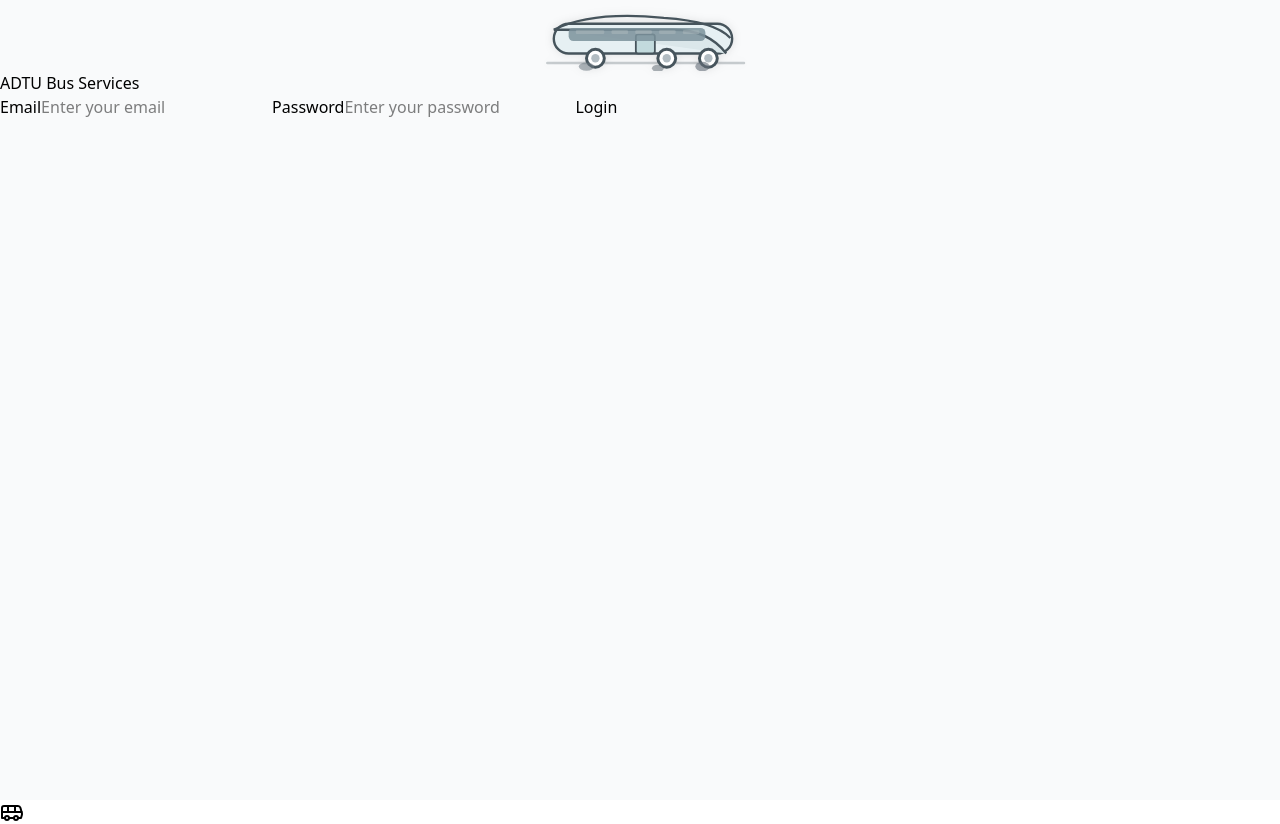
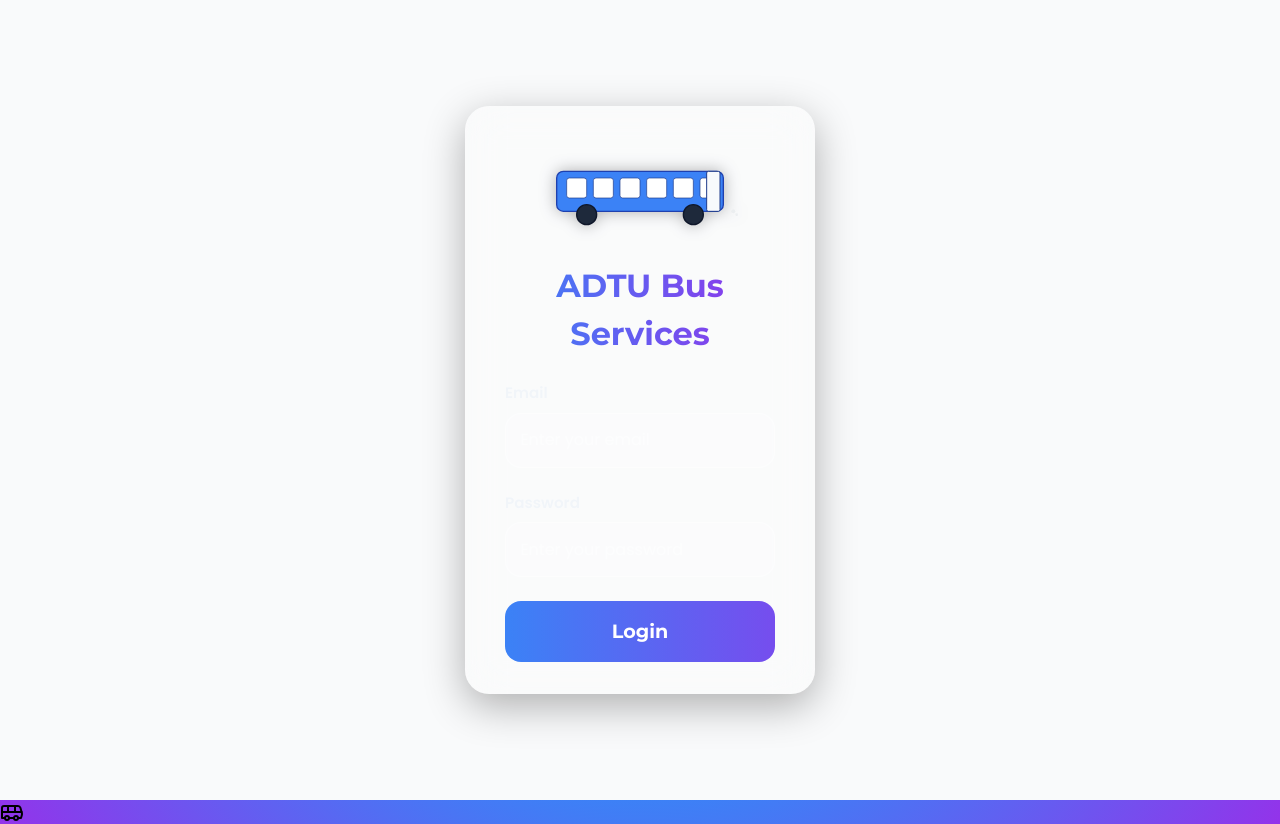
Before and after one commit to chaudharyy-surajj/University-Bus, a React (Vite) app: page /login in a window 1280 px wide. Built offline with nearby package versions, Linux system fonts and the light colour scheme.

Commit message:
Login Page-3

```diff
--- a/src/pages/Login.css
+++ b/src/pages/Login.css
@@ -1,14 +1,17 @@
+@import url("https://fonts.googleapis.com/css2?family=Montserrat:wght@600;700&family=Poppins:wght@400;500;600&display=swap");
+
+/* Background with cursor-following radial gradient */
 :root {
   --x: 50%;
   --y: 50%;
 }
-
 body {
   background: radial-gradient(circle at var(--x) var(--y), #6ee7b7, #3b82f6, #9333ea);
   transition: background 0.2s ease;
-  font-family: "Poppins", "Rubik", sans-serif;
+  font-family: "Poppins", "Montserrat", sans-serif;
 }
 
+/* Container */
 .login-bg {
   min-height: 100vh;
   display: flex;
@@ -16,6 +19,7 @@ body {
   align-items: center;
 }
 
+/* Card */
 .login-card {
   background: rgba(255, 255, 255, 0.2);
   backdrop-filter: blur(20px);
@@ -26,21 +30,20 @@ body {
   text-align: center;
   transition: transform 0.2s ease, box-shadow 0.2s ease;
 }
-.login-card:hover {
-  transform: perspective(1000px) rotateY(5deg) rotateX(5deg);
-  box-shadow: 0 20px 50px rgba(0, 0, 0, 0.5);
-}
 
+/* Title */
 .login-title {
   font-size: 2rem;
   margin: 1.5rem 0;
   font-weight: 800;
+  font-family: "Montserrat", sans-serif;
   background: linear-gradient(90deg, #3b82f6, #9333ea);
   background-clip: text;
   -webkit-background-clip: text;
   -webkit-text-fill-color: transparent;
 }
 
+/* Labels */
 .login-label {
   text-align: left;
   margin-bottom: 0.5rem;
@@ -48,8 +51,10 @@ body {
   font-weight: 600;
   color: #f1f5f9;
   display: block;
+  font-family: "Poppins", sans-serif;
 }
 
+/* Inputs */
 .login-input {
   width: 100%;
   padding: 0.9rem;
@@ -67,6 +72,7 @@ body {
   border: 1px solid #9333ea;
 }
 
+/* Button */
 .login-button {
   width: 100%;
   padding: 1rem;
@@ -77,6 +83,7 @@ body {
   color: #fff;
   font-size: 1.2rem;
   font-weight: 700;
+  font-family: "Montserrat", sans-serif;
   cursor: pointer;
   transition: background-position 0.4s ease, transform 0.2s ease, box-shadow 0.2s ease;
 }
@@ -86,29 +93,9 @@ body {
   box-shadow: 0 8px 20px rgba(147, 51, 234, 0.6);
 }
 
-/* Animations */
-@keyframes tire-rotate {
-  0% {
-    transform: rotate(0deg);
-    transform-origin: center;
-  }
-  100% {
-    transform: rotate(360deg);
-    transform-origin: center;
-  }
+/* SVG Bus */
+.bus-logo {
+  width: 200px;
+  margin: auto;
+  filter: drop-shadow(0 0 8px rgba(0, 0, 0, 0.3));
 }
-
-@keyframes dust-float-right {
-  0% {
-    opacity: 1;
-    transform: translate(0, 0) scale(1);
-  }
-  50% {
-    opacity: 0.5;
-    transform: translate(15px, -20px) scale(0.8);
-  }
-  100% {
-    opacity: 0;
-    transform: translate(30px, -40px) scale(0.5);
-  }
-}
--- a/src/pages/Login.jsx
+++ b/src/pages/Login.jsx
@@ -1,164 +1,90 @@
-import React, { useState, useEffect } from "react";
+import React, { useEffect } from "react";
+import "./Login.css";
+
+const BusLogo = () => (
+  <svg
+    xmlns="http://www.w3.org/2000/svg"
+    viewBox="0 0 600 300"
+    className="bus-logo"
+  >
+    {/* Bus Body */}
+    <rect x="50" y="100" width="500" height="120" rx="20" fill="#3b82f6" stroke="#1e40af" strokeWidth="4" />
+
+    {/* Windows */}
+    <rect x="80" y="120" width="60" height="60" rx="8" fill="#fff" stroke="#1e3a8a" strokeWidth="2" />
+    <rect x="160" y="120" width="60" height="60" rx="8" fill="#fff" stroke="#1e3a8a" strokeWidth="2" />
+    <rect x="240" y="120" width="60" height="60" rx="8" fill="#fff" stroke="#1e3a8a" strokeWidth="2" />
+    <rect x="320" y="120" width="60" height="60" rx="8" fill="#fff" stroke="#1e3a8a" strokeWidth="2" />
+    <rect x="400" y="120" width="60" height="60" rx="8" fill="#fff" stroke="#1e3a8a" strokeWidth="2" />
+    <rect x="480" y="120" width="50" height="60" rx="8" fill="#fff" stroke="#1e3a8a" strokeWidth="2" />
+
+    {/* Tires (static) */}
+    <circle cx="140" cy="230" r="30" fill="#1e293b" stroke="#0f172a" strokeWidth="4" />
+    <circle cx="460" cy="230" r="30" fill="#1e293b" stroke="#0f172a" strokeWidth="4" />
+
+    {/* Door */}
+    <rect x="500" y="100" width="40" height="120" rx="5" fill="#f8fafc" stroke="#1e3a8a" strokeWidth="3" />
+
+    {/* Dust effect */}
+    <circle cx="580" cy="220" r="6" fill="#e5e7eb" opacity="0.6">
+      <animate attributeName="cx" from="580" to="650" dur="1.5s" repeatCount="indefinite" />
+      <animate attributeName="cy" from="220" to="200" dur="1.5s" repeatCount="indefinite" />
+      <animate attributeName="opacity" from="0.6" to="0" dur="1.5s" repeatCount="indefinite" />
+    </circle>
+    <circle cx="590" cy="230" r="4" fill="#e5e7eb" opacity="0.6">
+      <animate attributeName="cx" from="590" to="660" dur="2s" repeatCount="indefinite" />
+      <animate attributeName="cy" from="230" to="210" dur="2s" repeatCount="indefinite" />
+      <animate attributeName="opacity" from="0.6" to="0" dur="2s" repeatCount="indefinite" />
+    </circle>
+  </svg>
+);
 
 const Login = ({ onLogin }) => {
-  const [email, setEmail] = useState("");
-  const [password, setPassword] = useState("");
+  useEffect(() => {
+    const card = document.querySelector(".login-card");
 
-  // Cursor-following gradient
-  useEffect(() => {
     const handleMouseMove = (e) => {
-      document.documentElement.style.setProperty("--x", `${e.clientX}px`);
-      document.documentElement.style.setProperty("--y", `${e.clientY}px`);
+      const rect = card.getBoundingClientRect();
+      const x = e.clientX - rect.left;
+      const y = e.clientY - rect.top;
+
+      const centerX = rect.width / 2;
+      const centerY = rect.height / 2;
+
+      const rotateX = ((y - centerY) / centerY) * 10;
+      const rotateY = ((x - centerX) / centerX) * 10;
+
+      card.style.transform = `perspective(1000px) rotateX(${-rotateX}deg) rotateY(${rotateY}deg)`;
     };
-    window.addEventListener("mousemove", handleMouseMove);
-    return () => window.removeEventListener("mousemove", handleMouseMove);
+
+    const resetTransform = () => {
+      card.style.transform = "perspective(1000px) rotateX(0deg) rotateY(0deg)";
+    };
+
+    card.addEventListener("mousemove", handleMouseMove);
+    card.addEventListener("mouseleave", resetTransform);
+
+    return () => {
+      card.removeEventListener("mousemove", handleMouseMove);
+      card.removeEventListener("mouseleave", resetTransform);
+    };
   }, []);
-
-  const handleSubmit = (e) => {
-    e.preventDefault();
-    onLogin();
-  };
 
   return (
     <div className="login-bg">
-      <form className="login-card" onSubmit={handleSubmit}>
+      <div className="login-card">
         <BusLogo />
         <h2 className="login-title">ADTU Bus Services</h2>
-
         <label className="login-label">Email</label>
-        <input
-          type="email"
-          placeholder="Enter your email"
-          className="login-input"
-          value={email}
-          onChange={(e) => setEmail(e.target.value)}
-          required
-          autoComplete="username"
-        />
-
+        <input type="text" className="login-input" placeholder="Enter your email" />
         <label className="login-label">Password</label>
-        <input
-          type="password"
-          placeholder="Enter your password"
-          className="login-input"
-          value={password}
-          onChange={(e) => setPassword(e.target.value)}
-          required
-          autoComplete="current-password"
-        />
-
-        <button type="submit" className="login-button">
+        <input type="password" className="login-input" placeholder="Enter your password" />
+        <button className="login-button" onClick={onLogin}>
           Login
         </button>
-      </form>
+      </div>
     </div>
   );
 };
 
-// ORIGINAL BUS LOGO (your version)
-// ORIGINAL BUS LOGO (tires fixed - no rotation)
-const BusLogo = () => (
-  <svg
-    style={{ width: "220px", margin: "auto", filter: "drop-shadow(0 0 4px rgba(0,0,0,0.1))" }}
-    xmlns="http://www.w3.org/2000/svg"
-    viewBox="0 0 370 120"
-    fill="none"
-  >
-    <g transform="scale(-1,1) translate(-370,0)">
-      {/* Bus body */}
-      <rect
-        x="30"
-        y="40"
-        rx="25"
-        ry="25"
-        width="300"
-        height="50"
-        fill="#e6f0f3"
-        stroke="#46545C"
-        strokeWidth="4"
-      />
-      <path
-        d="M40 90 Q70 50 130 50 L330 50"
-        stroke="#46545C"
-        strokeWidth="4"
-        fill="#dbe7ea"
-      />
-      <path
-        d="M33 64 Q58 36 145 30 Q265 18 330 50"
-        stroke="#46545C"
-        strokeWidth="4"
-        fill="none"
-      />
-      <rect
-        x="160"
-        y="58"
-        width="32"
-        height="32"
-        rx="4"
-        fill="#c2dadd"
-        stroke="#46545C"
-        strokeWidth="3"
-      />
-      <rect
-        x="75"
-        y="47"
-        width="230"
-        height="22"
-        rx="8"
-        fill="#7c929c"
-        opacity="0.85"
-      />
-      {/* Window highlights */}
-      <rect x="85" y="51" width="28" height="6" rx="2" fill="#b2bcc2" opacity="0.45" />
-      <rect x="125" y="51" width="28" height="6" rx="2" fill="#b2bcc2" opacity="0.45" />
-      <rect x="165" y="51" width="28" height="6" rx="2" fill="#b2bcc2" opacity="0.45" />
-      <rect x="205" y="51" width="28" height="6" rx="2" fill="#b2bcc2" opacity="0.45" />
-      <rect x="245" y="51" width="48" height="6" rx="2" fill="#b2bcc2" opacity="0.45" />
-
-      <rect x="8" y="104" width="335" height="4" rx="2" fill="#46545C" opacity="0.28" />
-
-      {/* Tires (static now, no animation) */}
-      <g>
-        <circle cx="70" cy="98" r="15" fill="#fff" stroke="#46545C" strokeWidth="5" />
-        <circle cx="70" cy="98" r="7" fill="#b2bcc2" />
-      </g>
-      <g>
-        <circle cx="140" cy="98" r="15" fill="#fff" stroke="#46545C" strokeWidth="5" />
-        <circle cx="140" cy="98" r="7" fill="#b2bcc2" />
-      </g>
-      <g>
-        <circle cx="260" cy="98" r="15" fill="#fff" stroke="#46545C" strokeWidth="5" />
-        <circle cx="260" cy="98" r="7" fill="#b2bcc2" />
-      </g>
-
-      {/* Floating Dust (kept as is) */}
-      <ellipse
-        cx="80"
-        cy="112"
-        rx="12"
-        ry="8"
-        fill="rgba(100, 110, 120, 0.6)"
-        style={{ animation: "dust-float-right 3s ease-out infinite", transformOrigin: "80px 112px" }}
-      />
-      <ellipse
-        cx="155"
-        cy="115"
-        rx="10"
-        ry="6"
-        fill="rgba(90, 100, 110, 0.5)"
-        style={{ animation: "dust-float-right 3s 1.2s ease-out infinite", transformOrigin: "155px 115px" }}
-      />
-      <ellipse
-        cx="275"
-        cy="112"
-        rx="13"
-        ry="7"
-        fill="rgba(110, 120, 130, 0.55)"
-        style={{ animation: "dust-float-right 3s 1.8s ease-out infinite", transformOrigin: "275px 112px" }}
-      />
-    </g>
-  </svg>
-);
-
-
 export default Login;
```
